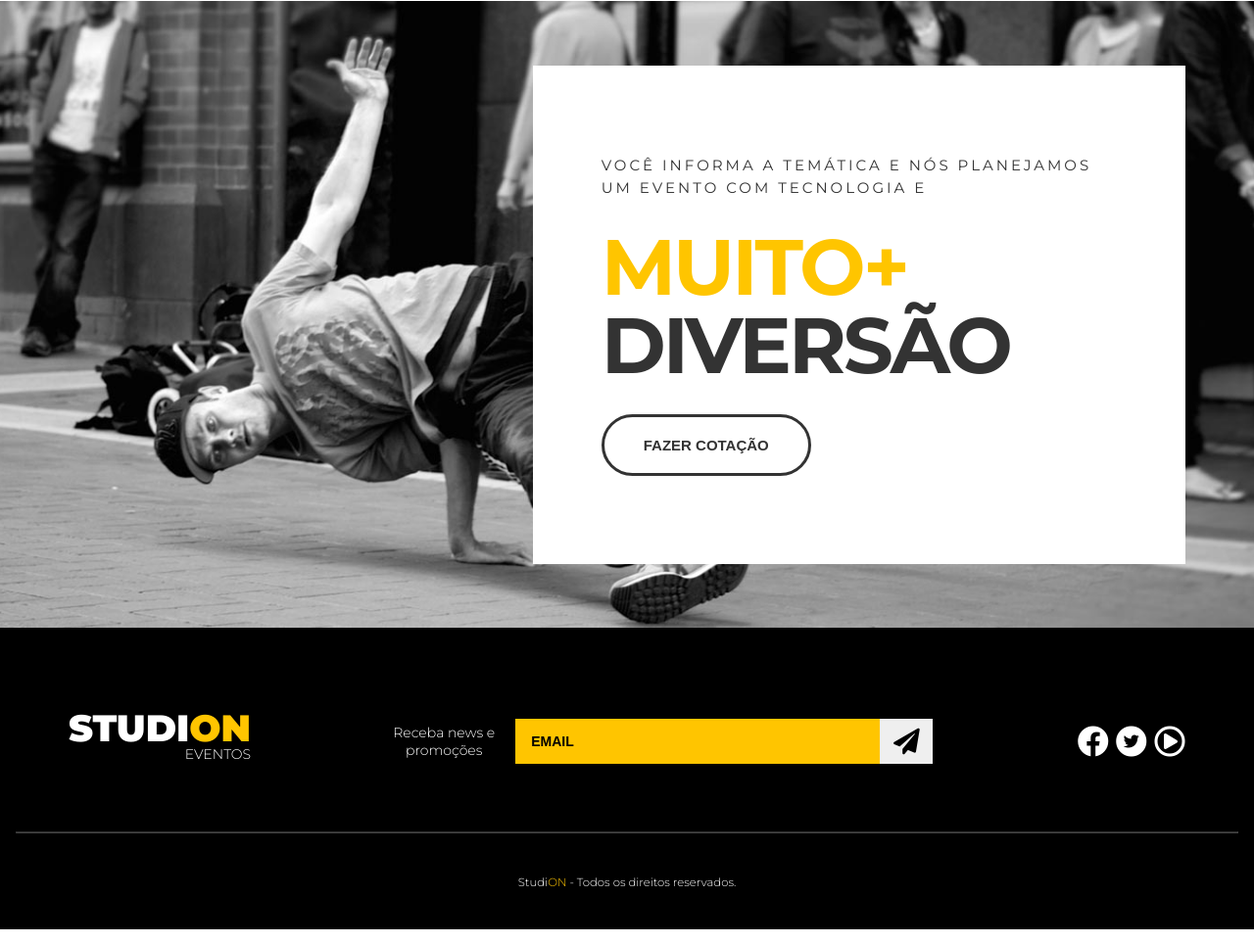
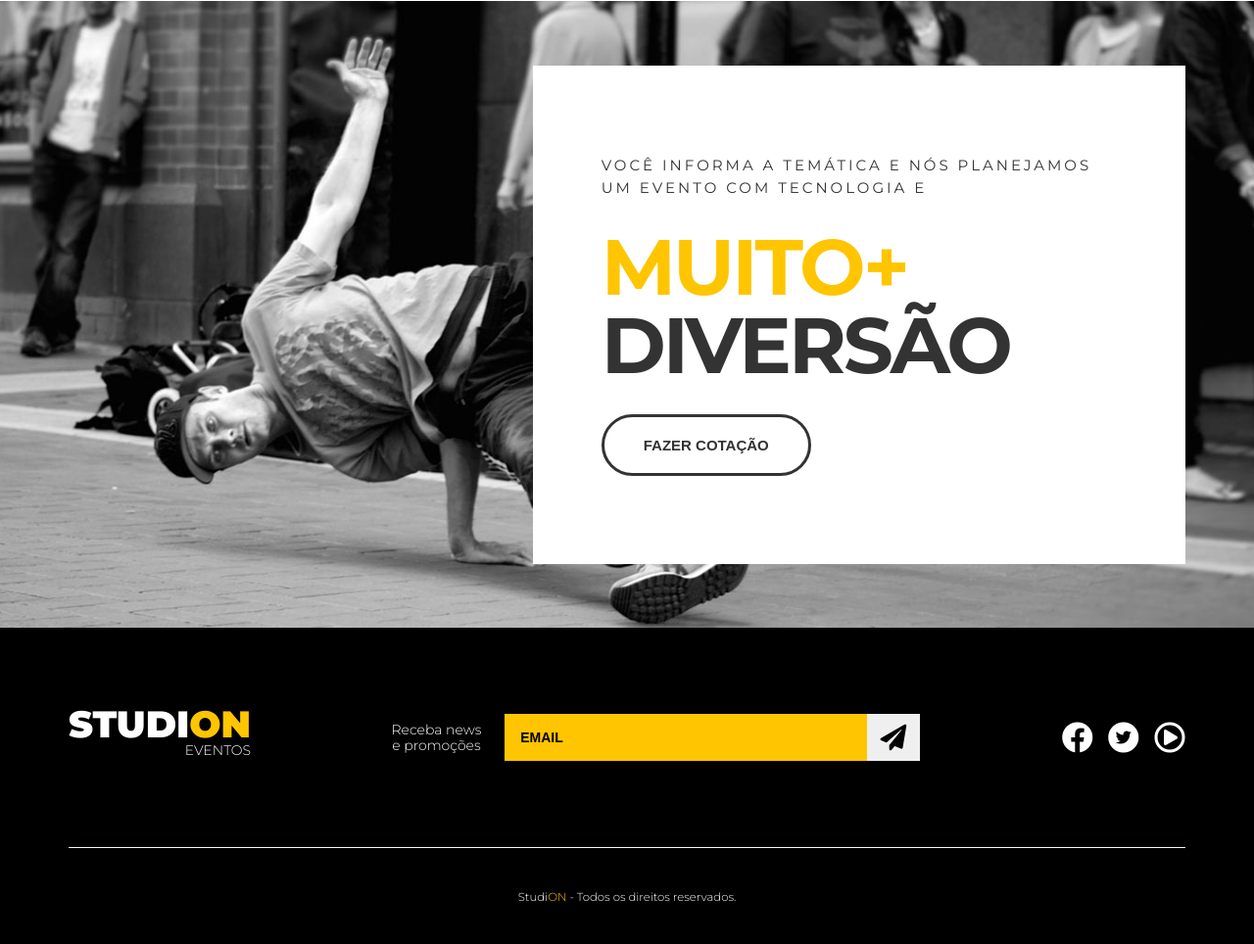
Before and after one commit to AlisonBosio/studion, a website: page src/index.html in a window 1280 px wide. Shown: the part 1626-2590 px from the top of the page at 98% size. Drawn offline with Linux system fonts and the light colour scheme.

Commit message:
Actualized CSS elements

```diff
--- a/src/index.html
+++ b/src/index.html
@@ -121,7 +121,7 @@
         </h2>
         <form class="footer__form">
           <label for="email">Receba news e promoções</label>
-          <div class="footer__email">
+          <div class="footer__form__email">
             <input id="email" type="email" placeholder="email" />
             <button type="submit">
               <i class="fas fa-paper-plane fa-2x">
@@ -149,7 +149,6 @@
           </li>
         </ul>
       </div>
-      <hr/>
         <p>
           <small>Studi<span class="copy--primary">ON</span> - Todos os direitos reservados.</small>
         </p>
--- a/src/style.css
+++ b/src/style.css
@@ -276,14 +276,15 @@ background:unset;
 .footer {
   background-color: #000;
   color: #fff;
-  padding: 0 1rem;
+  text-align: center;
 }
 
 .footer__container {
   display: grid;
   grid-template-columns: repeat(3, auto);
   align-items: center;
-  padding:5.25rem 0 3.75rem 0;
+  border-bottom:0.1rem solid #fff3ff;
+  padding:5rem 0;
 }
 
 .footer .logo-studion {
@@ -292,40 +293,35 @@ background:unset;
 
 }
 
-.logo--studion__subtitle {
-  display: block;
-}
-
 .footer__form {
   display: grid;
   place-items:center;
-  grid-template-columns: 10ch auto;
-  gap: 1.25rem;
-
+  grid-template-columns: 9ch auto;
+  gap: 1.375rem;
 }
 
-.footer__email {
+.footer__form label {
+  font-size: .875rem;
+  font-weight: 300;
+  line-height: 1rem;
+}
+
+.footer__form__email {
   display: grid;
   grid-template-columns: auto 3.375rem;
-
   width: 100%;
 }
 .footer__form input {
   background-color: var(--color-primary);
   border: unset;
-  height: 2.875rem;
   padding: 1rem;
-  font-size: .875rem;
+  font-size: 0.875rem;
   font-weight: 700;
   text-transform: uppercase;
   color: #000;
 }
 .footer__form input::placeholder {
   color: #000;
-}
-
-.footer__form input:focus {
-  outline: unset;
 }
 
 .footer__form button {
@@ -340,17 +336,14 @@ background:unset;
   color: #fff;
   background-color:var(--color-copy);
 
-
-
-}
-.footer__form label {
-  font-size: .875rem;
-  font-weight: 300;
-  text-align: center;
 }
 
 .footer__social {
+  display: grid;
+  grid-template-columns: repeat(3, auto);
+  gap: 0.5rem;
   justify-self: end;
+
 }
 
 .footer__social a,
```
